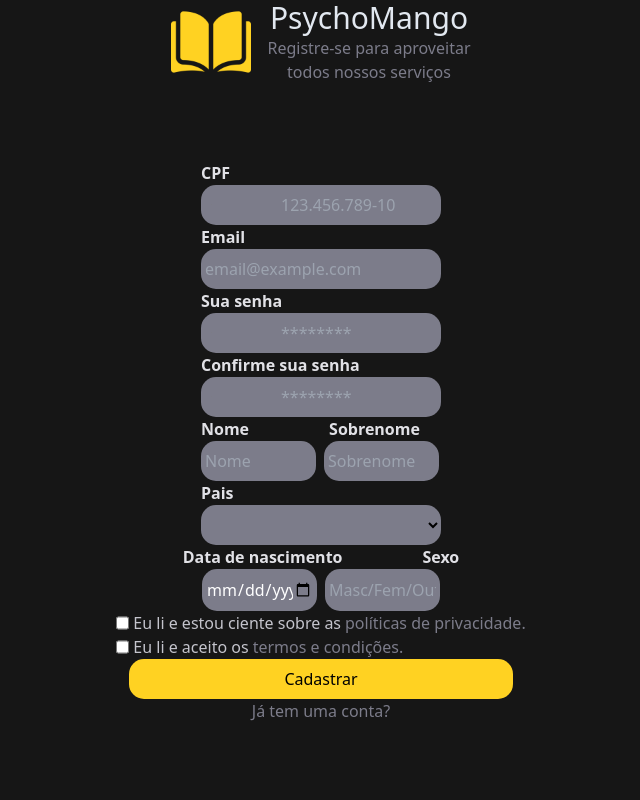
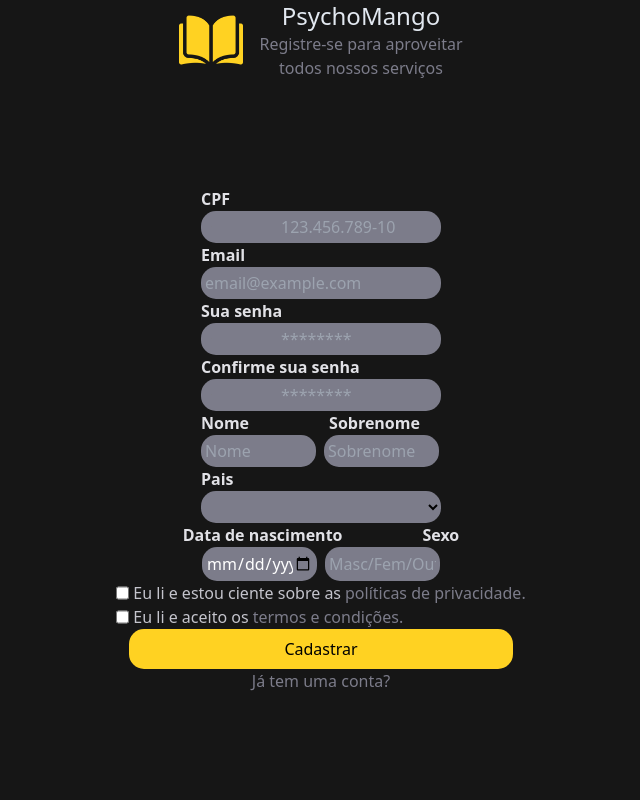
Before and after one commit to IMvErickz/interdisciplinary-project, a PHP site: page /pages/registrer.php in a window 1280 px wide. Shown: the whole page, without its empty margins (319-959 px from the left). Run offline with PHP 8.4, Linux system fonts and the light colour scheme; lists and menus that the app fills with data are empty; style sheets or scripts are compiled from the project's sources; some libraries are stand-ins or nearby versions.

Commit message:
added src

```diff
--- a/pages/registrer.php
+++ b/pages/registrer.php
@@ -14,10 +14,10 @@
 
 <body>
     <div class="flex flex-col justify-center items-center w-screen h-screen bg-background">
-        <header class="flex flex-row justify-center items-center gap-4">
-            <img src="../assets/incons/open-book 1.png" alt="" class="w-20 h-20">
+        <header class="flex flex-row justify-center items-center gap-x-4">
+            <img src="../assets/incons/open-book 1.png" alt="" class="w-16 h-16">
             <div class="flex flex-col justify-center items-center">
-                <h1 class="text-buttonColor text-3xl">PsychoMango</h1>
+                <h1 class="text-buttonColor text-2xl">PsychoMango</h1>
                 <span class="flex flex-col justify-center text-center text-label">Registre-se para aproveitar <br>
                     todos nossos serviços
                 </span>
@@ -27,15 +27,15 @@
         <div class="flex flex-col justify-center items-center w-screen h-screen">
             <div class="flex flex-col justify-start w-60">
                 <label for="cpf" class="text-labelInput text-base font-semibold">CPF</label>
-                <input type="text" id="cpf" placeholder="123.456.789-10" class="bg-label rounded-[15px] text-white py-2 px-1">
+                <input type="text" id="cpf" placeholder="123.456.789-10" class="bg-label rounded-[15px] text-white p-1">
 
                 <label for="cpf" class="text-labelInput text-base font-semibold">Email</label>
-                <input type="email" id="email" placeholder="email@example.com" class="bg-label rounded-[15px] text-white py-2 px-1">
+                <input type="email" id="email" placeholder="email@example.com" class="bg-label rounded-[15px] text-white p-1">
                 <label for="cpf" class="text-labelInput text-base font-semibold">Sua senha</label>
-                <input type="password" id="cpf" placeholder="********" class="bg-label rounded-[15px] text-white py-2 px-1">
+                <input type="password" id="cpf" placeholder="********" class="bg-label rounded-[15px] text-white p-1">
 
                 <label for="cpf" class="text-labelInput text-base font-semibold">Confirme sua senha</label>
-                <input type="password" id="cpf" placeholder="********" class="bg-label rounded-[15px] text-white py-2 px-1">
+                <input type="password" id="cpf" placeholder="********" class="bg-label rounded-[15px] text-white p-1">
             </div>
 
             <div class="flex flex-col justify-start w-60">
@@ -44,14 +44,14 @@
                     <label for="cpf" class="text-labelInput text-base font-semibold">Sobrenome</label>
                 </div>
 
-                <div class="flex flex-row justify-start w-60 gap-2">
-                    <input type="text" placeholder="Nome" class="bg-label rounded-[15px] text-white py-2 px-1 w-[115px]">
-                    <input type="text" placeholder="Sobrenome" class="bg-label rounded-[15px] text-white py-2 px-1 w-[115px]">
+                <div class="flex flex-row justify-start w-60 gap-x-2">
+                    <input type="text" id="name" placeholder="Nome" class="bg-label rounded-[15px] text-white p-1 w-[115px]">
+                    <input type="text" id="lastName" placeholder="Sobrenome" class="bg-label rounded-[15px] text-white p-1 w-[115px]">
                 </div>
 
                 <div class="flex flex-col justify-start">
                     <label for="" class="text-labelInput text-base font-semibold">Pais</label>
-                    <select name="" id="" class="bg-label rounded-[15px] py-2 px-1">
+                    <select name="" id="" class="bg-label rounded-[15px] p-1">
 
                     </select>
                 </div>
@@ -64,8 +64,8 @@
                 </div>
 
                 <div class="flex flex-row justify-center w-60 gap-2">
-                    <input type="date" placeholder="10/09/2000" class="bg-label rounded-[15px] text-white py-2 px-1 w-[115px]">
-                    <input type="text" placeholder="Masc/Fem/Outro" class="bg-label rounded-[15px] text-white py-2 px-1 w-[115px]">
+                    <input type="date" placeholder="10/09/2000" class="bg-label rounded-[15px] text-white p-1 w-[115px]">
+                    <input type="text" placeholder="Masc/Fem/Outro" class="bg-label rounded-[15px] text-white p-1 w-[115px]">
                 </div>
 
             <div class="flex flex-col justify-start">
@@ -80,11 +80,12 @@
                     <span class="text-label"><a href="" class="underline-offset-2 ">termos e condições.</a></span>
                 </div>
             </div>
-            <button class="bg-amareloMango w-96 rounded-[15px] py-2 px-1">Cadastrar</button>
+            <button id="but" class="bg-amareloMango w-96 rounded-[15px] py-2 px-1">Cadastrar</button>
             <a href="" class="text-label text-base">Já tem uma conta?</a>
         </div>
     </div>
 </body>
+<script src="../src/registre.js"></script>
 <style>
     #cpf {
         background-image: url('./cpfIncon.png');
--- /dev/null
+++ b/src/registre.js
@@ -0,0 +1,4 @@
+const regisClient = {
+    Nome: document.getElementById("name").value,
+    Sobrenome: document.getElementById("lastName").value
+}
```
